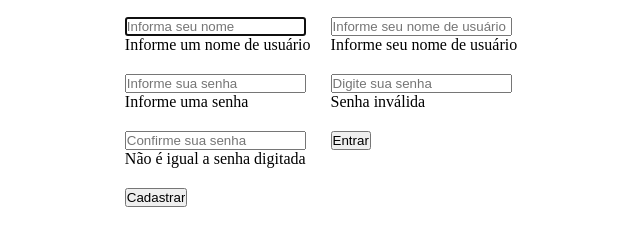
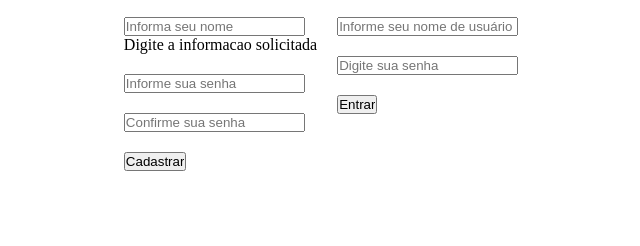
Before and after one commit to meiotera/cadastro-de-usuarios, a plain HTML site: page index.html in a window 1280 px wide. Both pictures are taken after a click on the button "Cadastrar". Shown: the part 40-286 px from the top of the page, without its empty margins (319-959 px from the left). Drawn offline with Linux system fonts and the light colour scheme.

Commit message:
mensagem erro de usuario

```diff
--- a/index.html
+++ b/index.html
@@ -19,16 +19,17 @@
             <form action="">
                 <label for="nome">
                     <input type="text" id="inNome" placeholder="Informa seu nome">
-                    <p class="alerta">Informe um nome de usuário</p>
+                    <div id="alert"></div>
+
                 </label>
 
                 <label for="pass">
                     <input type="password" id="inPass" placeholder="Informe sua senha">
-                    <p class="alerta">Informe uma senha</p>
+
                 </label>
                 <label for="confirmePass">
                     <input type="password" id="inConfirmePass" placeholder="Confirme sua senha">
-                    <p class="alerta">Não é igual a senha digitada</p>
+
                 </label>
 
                 <div class="btn">
@@ -42,11 +43,11 @@
             <form action="">
                 <label for="usuario">
                     <input type="text" id="usuario" placeholder="Informe seu nome de usuário">
-                    <p class="alerta">Informe seu nome de usuário</p>
+
                 </label>
                 <label for="password">
                     <input type="password" id="password" placeholder="Digite sua senha">
-                    <p class="alerta">Senha inválida</p>
+
                 </label>
                 <div class="btn">
                     <input type="button" value="Entrar" id="btEntrar">
--- a/programa/app.js
+++ b/programa/app.js
@@ -6,12 +6,21 @@ function cadastrar(){
     let nome = inNome.value;
     let password = inPass.value;
 
+    verifyError(nome, password)
+
+}
+let btCadastrar = document.getElementById('btCadastrar');
+btCadastrar.addEventListener('click', cadastrar);
+
+
+// Mensagem de erro abaixo do label
+function verifyError(nome,senha){
     if (nome === ''){
-        alert('Informe um nome de Usuário');
-        inNome.focus();
-        return;
+        const paragrafoErro = document.createElement(`p`);
+        const textErro = document.createTextNode(`Digite a informacao solicitada`);
+        let divAlert = document.getElementById('alert').appendChild(textErro);
+
+
     }
 
 }
-let btCadastrar = document.getElementById('btCadastrar');
-btCadastrar.addEventListener('click', cadastrar)
```
